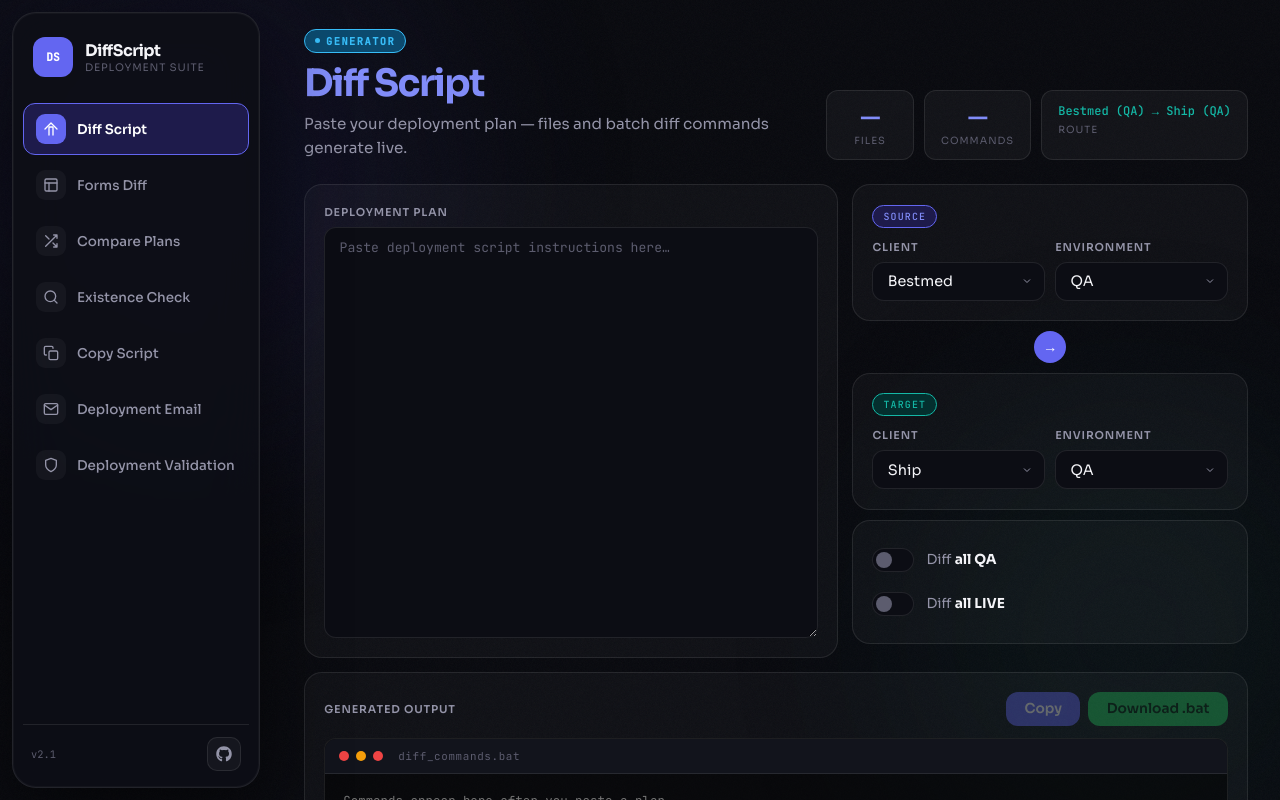
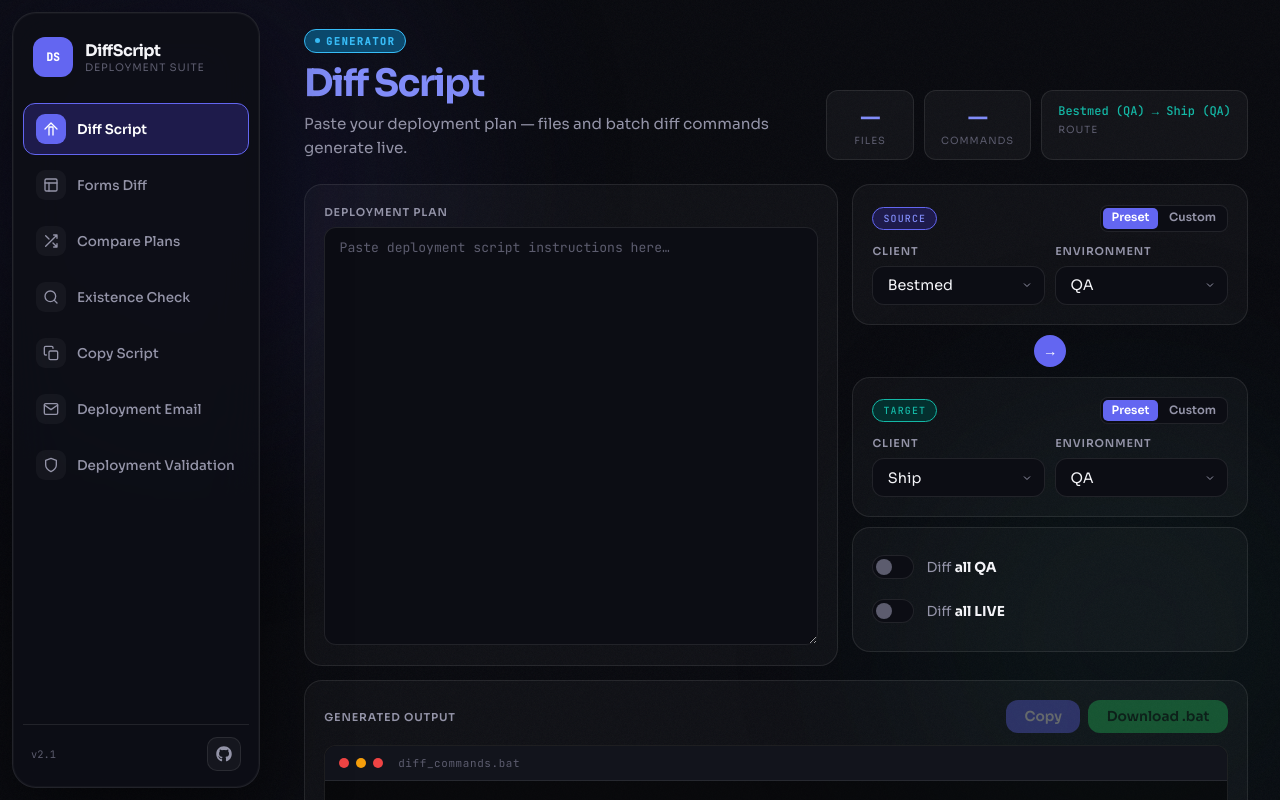
Before and after one commit to senjumomo/diff-script, a React (Create React App) app: page / in a window 1280 px wide. Shown: the top 800 px of the page. Built offline with nearby package versions, Linux system fonts and the light colour scheme.

Commit message:
Add custom path diffing functionality to Diff Script page

```diff
--- a/src/App.js
+++ b/src/App.js
@@ -45,17 +45,21 @@ function App() {
   const initialEnvA = getEnvForClient(initialClientA);
   const initialEnvB = getEnvForClient(initialClientB);
 
-  const [inputText, setInputText]     = useState("");
-  const [outputFiles, setOutputFiles] = useState("");
-  const [clientA, setClientA]         = useState(initialClientA);
-  const [envA, setEnvA]               = useState(initialEnvA);
-  const [clientB, setClientB]         = useState(initialClientB);
-  const [envB, setEnvB]               = useState(initialEnvB);
-  const [diffCommands, setDiffCommands] = useState("");
-  const [diffAllQA, setDiffAllQA]     = useState(false);
-  const [diffAllProd, setDiffAllProd] = useState(false);
-  const [page, setPage]               = useState("home");
-  const [toasts, setToasts]           = useState([]);
+  const [inputText, setInputText]         = useState("");
+  const [outputFiles, setOutputFiles]     = useState("");
+  const [clientA, setClientA]             = useState(initialClientA);
+  const [envA, setEnvA]                   = useState(initialEnvA);
+  const [isCustomA, setIsCustomA]         = useState(false);
+  const [customPathA, setCustomPathA]     = useState("");
+  const [clientB, setClientB]             = useState(initialClientB);
+  const [envB, setEnvB]                   = useState(initialEnvB);
+  const [isCustomB, setIsCustomB]         = useState(false);
+  const [customPathB, setCustomPathB]     = useState("");
+  const [diffCommands, setDiffCommands]   = useState("");
+  const [diffAllQA, setDiffAllQA]         = useState(false);
+  const [diffAllProd, setDiffAllProd]     = useState(false);
+  const [page, setPage]                   = useState("home");
+  const [toasts, setToasts]               = useState([]);
 
   const showToast = useCallback((message, type = "success", duration = 2600) => {
     const id = ++_toastId;
@@ -73,43 +77,77 @@ function App() {
   };
 
   const getPathForFile = (basePath, fileName) => {
+    if (!basePath) return "";
+    const cleanPath = basePath.replace(/[\\/]+$/, "");
     if (fileName.toLowerCase().endsWith('.apx')) {
-      return basePath.replace(/\\sql$/i, '\\apex');
+      return cleanPath.replace(/\\sql$/i, '\\apex');
     }
-    return basePath;
+    return cleanPath;
   };
 
-  const updateOutputs = (text, clientAVal, envAVal, clientBVal, envBVal, diffAllQAMode, diffAllProdMode) => {
+  const updateOutputs = (
+    text,
+    clientAVal,
+    envAVal,
+    isCustomAVal,
+    customPathAVal,
+    clientBVal,
+    envBVal,
+    isCustomBVal,
+    customPathBVal,
+    diffAllQAMode,
+    diffAllProdMode
+  ) => {
     const files = extractFiles(text);
     setOutputFiles(files.join("\n"));
 
-    const pathA = clientPaths[clientAVal]?.[envAVal] || "";
+    const pathA = isCustomAVal
+      ? (customPathAVal || "").trim()
+      : (clientPaths[clientAVal]?.[envAVal] || "");
 
-    if (!files.length || !pathA) { setDiffCommands(""); return; }
+    if (!files.length || !pathA) {
+      setDiffCommands("");
+      return;
+    }
+
+    const labelA = isCustomAVal ? "Custom" : clientAVal;
+    const envLabelA = isCustomAVal ? "" : ` (${envAVal})`;
 
     if (diffAllQAMode || diffAllProdMode) {
       const targetEnv = diffAllQAMode ? "QA" : "LIVE";
-      const targetClients = filteredClients.filter(c => {
-        if (c === clientAVal) return false;
+      const targetClients = filteredClients.filter((c) => {
+        if (!isCustomAVal && c === clientAVal) return false;
         return clientPaths[c]?.[targetEnv] !== undefined;
       });
-      if (targetClients.length === 0) { setDiffCommands(""); return; }
+      if (targetClients.length === 0) {
+        setDiffCommands("");
+        return;
+      }
       let allCommands = [];
-      targetClients.forEach(targetClient => {
+      targetClients.forEach((targetClient) => {
         const basePathB = clientPaths[targetClient][targetEnv];
         allCommands.push(`\nREM ========================================`);
-        allCommands.push(`REM ${clientAVal} (${envAVal}) → ${targetClient} (${targetEnv})`);
+        allCommands.push(
+          `REM ${labelA}${envLabelA} → ${targetClient} (${targetEnv})`
+        );
         allCommands.push(`REM ========================================`);
-        files.forEach(file => {
+        files.forEach((file) => {
           const pathB = getPathForFile(basePathB, file);
           const pathAForFile = getPathForFile(pathA, file);
-          const diffFile = `${clientAVal}_to_${targetClient}_${file.replace(/\.(sql|apx)$/i, ".diff")}`;
-          allCommands.push(`diff -iwc "${pathB}\\${file}" "${pathAForFile}\\${file}" > ${diffFile}`);
+          const diffFile = `${labelA}_to_${targetClient}_${file.replace(
+            /\.(sql|apx)$/i,
+            ".diff"
+          )}`;
+          allCommands.push(
+            `diff -iwc "${pathB}\\${file}" "${pathAForFile}\\${file}" > ${diffFile}`
+          );
         });
       });
       setDiffCommands(allCommands.join("\n"));
     } else {
-      const basePathB = clientPaths[clientBVal]?.[envBVal] || "";
+      const basePathB = isCustomBVal
+        ? (customPathBVal || "").trim()
+        : (clientPaths[clientBVal]?.[envBVal] || "");
       if (basePathB) {
         const diffs = files.map((file) => {
           const pathB = getPathForFile(basePathB, file);
@@ -127,7 +165,19 @@ function App() {
   const onInputChange = (e) => {
     const val = e.target.value;
     setInputText(val);
-    updateOutputs(val, clientA, envA, clientB, envB, diffAllQA, diffAllProd);
+    updateOutputs(
+      val,
+      clientA,
+      envA,
+      isCustomA,
+      customPathA,
+      clientB,
+      envB,
+      isCustomB,
+      customPathB,
+      diffAllQA,
+      diffAllProd
+    );
   };
 
   const onClientAChange = (e) => {
@@ -135,13 +185,72 @@ function App() {
     setClientA(val);
     const env = getEnvForClient(val);
     setEnvA(env);
-    updateOutputs(inputText, val, env, clientB, envB, diffAllQA, diffAllProd);
+    updateOutputs(
+      inputText,
+      val,
+      env,
+      isCustomA,
+      customPathA,
+      clientB,
+      envB,
+      isCustomB,
+      customPathB,
+      diffAllQA,
+      diffAllProd
+    );
   };
 
   const onEnvAChange = (e) => {
     const val = e.target.value;
     setEnvA(val);
-    updateOutputs(inputText, clientA, val, clientB, envB, diffAllQA, diffAllProd);
+    updateOutputs(
+      inputText,
+      clientA,
+      val,
+      isCustomA,
+      customPathA,
+      clientB,
+      envB,
+      isCustomB,
+      customPathB,
+      diffAllQA,
+      diffAllProd
+    );
+  };
+
+  const onToggleCustomA = (custom) => {
+    setIsCustomA(custom);
+    updateOutputs(
+      inputText,
+      clientA,
+      envA,
+      custom,
+      customPathA,
+      clientB,
+      envB,
+      isCustomB,
+      customPathB,
+      diffAllQA,
+      diffAllProd
+    );
+  };
+
+  const onCustomPathAChange = (e) => {
+    const val = e.target.value;
+    setCustomPathA(val);
+    updateOutputs(
+      inputText,
+      clientA,
+      envA,
+      isCustomA,
+      val,
+      clientB,
+      envB,
+      isCustomB,
+      customPathB,
+      diffAllQA,
+      diffAllProd
+    );
   };
 
   const onClientBChange = (e) => {
@@ -149,27 +258,110 @@ function App() {
     setClientB(val);
     const env = getEnvForClient(val);
     setEnvB(env);
-    updateOutputs(inputText, clientA, envA, val, env, diffAllQA, diffAllProd);
+    updateOutputs(
+      inputText,
+      clientA,
+      envA,
+      isCustomA,
+      customPathA,
+      val,
+      env,
+      isCustomB,
+      customPathB,
+      diffAllQA,
+      diffAllProd
+    );
   };
 
   const onEnvBChange = (e) => {
     const val = e.target.value;
     setEnvB(val);
-    updateOutputs(inputText, clientA, envA, clientB, val, diffAllQA, diffAllProd);
+    updateOutputs(
+      inputText,
+      clientA,
+      envA,
+      isCustomA,
+      customPathA,
+      clientB,
+      val,
+      isCustomB,
+      customPathB,
+      diffAllQA,
+      diffAllProd
+    );
+  };
+
+  const onToggleCustomB = (custom) => {
+    setIsCustomB(custom);
+    updateOutputs(
+      inputText,
+      clientA,
+      envA,
+      isCustomA,
+      customPathA,
+      clientB,
+      envB,
+      custom,
+      customPathB,
+      diffAllQA,
+      diffAllProd
+    );
+  };
+
+  const onCustomPathBChange = (e) => {
+    const val = e.target.value;
+    setCustomPathB(val);
+    updateOutputs(
+      inputText,
+      clientA,
+      envA,
+      isCustomA,
+      customPathA,
+      clientB,
+      envB,
+      isCustomB,
+      val,
+      diffAllQA,
+      diffAllProd
+    );
   };
 
   const onDiffAllQAToggle = () => {
     const newValue = !diffAllQA;
     setDiffAllQA(newValue);
     if (newValue) setDiffAllProd(false);
-    updateOutputs(inputText, clientA, envA, clientB, envB, newValue, false);
+    updateOutputs(
+      inputText,
+      clientA,
+      envA,
+      isCustomA,
+      customPathA,
+      clientB,
+      envB,
+      isCustomB,
+      customPathB,
+      newValue,
+      false
+    );
   };
 
   const onDiffAllProdToggle = () => {
     const newValue = !diffAllProd;
     setDiffAllProd(newValue);
     if (newValue) setDiffAllQA(false);
-    updateOutputs(inputText, clientA, envA, clientB, envB, false, newValue);
+    updateOutputs(
+      inputText,
+      clientA,
+      envA,
+      isCustomA,
+      customPathA,
+      clientB,
+      envB,
+      isCustomB,
+      customPathB,
+      false,
+      newValue
+    );
   };
 
   const copyToClipboard = () => {
@@ -183,7 +375,15 @@ function App() {
     const url = URL.createObjectURL(blob);
     const a = document.createElement("a");
     a.href = url;
-    a.download = `diff_commands_${envA}_${envB}.bat`;
+    const fileLabelA = isCustomA ? "Custom" : `${clientA}_${envA}`;
+    const fileLabelB = diffAllQA
+      ? "All_QA"
+      : diffAllProd
+      ? "All_LIVE"
+      : isCustomB
+      ? "Custom"
+      : `${clientB}_${envB}`;
+    a.download = `diff_commands_${fileLabelA}_${fileLabelB}.bat`;
     a.click();
     URL.revokeObjectURL(url);
     showToast("Batch file downloaded!", "success");
@@ -198,18 +398,64 @@ function App() {
     [diffCommands]
   );
 
+  const labelA = isCustomA ? "Custom" : `${clientA} (${envA})`;
+  const labelB = isCustomB ? "Custom" : `${clientB} (${envB})`;
+
   const routeLabel = diffAllQA
-    ? `${clientA} → All QA`
+    ? `${labelA} → All QA`
     : diffAllProd
-    ? `${clientA} → All LIVE`
-    : `${clientA} (${envA}) → ${clientB} (${envB})`;
+    ? `${labelA} → All LIVE`
+    : `${labelA} → ${labelB}`;
 
-  const renderClientPanel = (tag, tagClass, clientVal, onClientChange, envVal, onEnvChange) => (
+  const renderClientPanel = (
+    tag,
+    tagClass,
+    isCustom,
+    onToggleCustom,
+    clientVal,
+    onClientChange,
+    envVal,
+    onEnvChange,
+    customPathVal,
+    onCustomPathChange
+  ) => (
     <div className="glow-card">
       <div className="glow-card__inner">
-        <span className={`panel-tag panel-tag--${tagClass}`} style={{ marginBottom: 12, display: "inline-block" }}>
+        <div style={{ display: "flex", justifyContent: "space-between", alignItems: "center", marginBottom: 12 }}>
+          <span className={`panel-tag panel-tag--${tagClass}`} style={{ margin: 0 }}>
             {tag}
           </span>
+          <div className="seg-control">
+            <button
+              type="button"
+              className={`seg-control__btn${!isCustom ? " seg-control__btn--active" : ""}`}
+              onClick={() => onToggleCustom(false)}
+            >
+              Preset
+            </button>
+            <button
+              type="button"
+              className={`seg-control__btn${isCustom ? " seg-control__btn--active" : ""}`}
+              onClick={() => onToggleCustom(true)}
+            >
+              Custom
+            </button>
+          </div>
+        </div>
+
+        {isCustom ? (
+          <div>
+            <label className="ds-label">Custom Path</label>
+            <input
+              type="text"
+              value={customPathVal}
+              onChange={onCustomPathChange}
+              placeholder="e.g. C:\Deployments\sql or Q:\Custom\sql"
+              className="ds-input ds-input--mono"
+              spellCheck={false}
+            />
+          </div>
+        ) : (
           <div style={{ display: "flex", gap: 10, flexWrap: "wrap" }}>
             <div style={{ flex: 1, minWidth: 110 }}>
               <label className="ds-label">Client</label>
@@ -226,6 +472,7 @@ function App() {
               </div>
             )}
           </div>
+        )}
       </div>
     </div>
   );
@@ -291,11 +538,33 @@ function App() {
                 </section>
 
                 <aside className="bento__config flow-grid">
-                  {renderClientPanel("Source", "from", clientA, onClientAChange, envA, onEnvAChange)}
+                  {renderClientPanel(
+                    "Source",
+                    "from",
+                    isCustomA,
+                    onToggleCustomA,
+                    clientA,
+                    onClientAChange,
+                    envA,
+                    onEnvAChange,
+                    customPathA,
+                    onCustomPathAChange
+                  )}
                   {!(diffAllQA || diffAllProd) && (
                     <>
                       <div className="flow-arrow" aria-hidden="true">→</div>
-                      {renderClientPanel("Target", "to", clientB, onClientBChange, envB, onEnvBChange)}
+                      {renderClientPanel(
+                        "Target",
+                        "to",
+                        isCustomB,
+                        onToggleCustomB,
+                        clientB,
+                        onClientBChange,
+                        envB,
+                        onEnvBChange,
+                        customPathB,
+                        onCustomPathBChange
+                      )}
                     </>
                   )}
                   <div className="glow-card">
--- a/src/index.css
+++ b/src/index.css
@@ -537,7 +537,7 @@ code, pre, .mono { font-family: var(--font-mono); }
   resize: vertical;
 }
 
-.ds-textarea--mono, .ds-textarea.mono {
+.ds-textarea--mono, .ds-textarea.mono, .ds-input--mono, .ds-input.mono {
   font-family: var(--font-mono);
   font-size: 0.82rem;
   line-height: 1.65;
@@ -835,6 +835,39 @@ code, pre, .mono { font-family: var(--font-mono); }
   box-shadow: none;
 }
 
+/* ─── Segmented Controls ───────────────────────────────────── */
+.seg-control {
+  display: inline-flex;
+  gap: 2px;
+  padding: 2px;
+  border-radius: var(--radius-sm);
+  background: var(--bg-inset);
+  border: 1px solid var(--border);
+}
+
+.seg-control__btn {
+  padding: 0.22rem 0.55rem;
+  border: none;
+  border-radius: 5px;
+  background: transparent;
+  color: var(--text-muted);
+  font-family: var(--font-sans);
+  font-size: 0.72rem;
+  font-weight: 600;
+  cursor: pointer;
+  transition: all 0.15s ease;
+  line-height: 1.2;
+}
+
+.seg-control__btn:hover {
+  color: var(--text-primary);
+}
+
+.seg-control__btn--active {
+  background: var(--indigo);
+  color: #fff;
+}
+
 /* ─── Results & tables ─────────────────────────────────────── */
 .result-item {
   padding: 0.45rem 0.8rem;
```
Also changed, not shown: 1 other file (tests, documents, lock files or other folders). Lines whose indentation alone changed are shown as unchanged.
